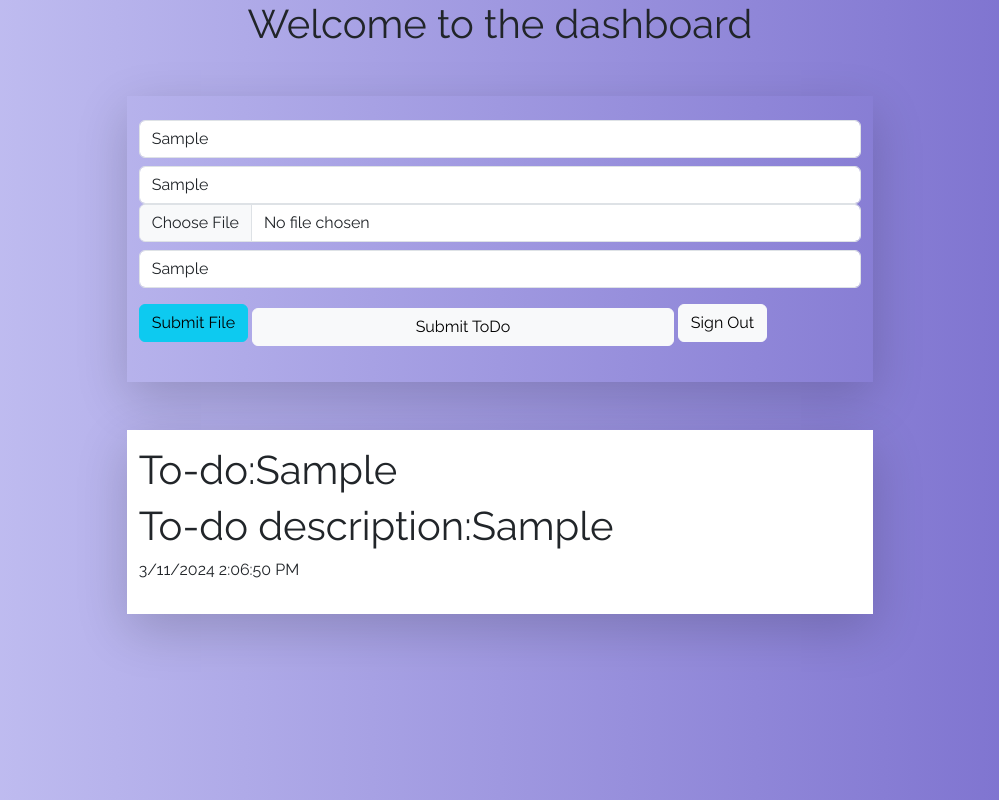
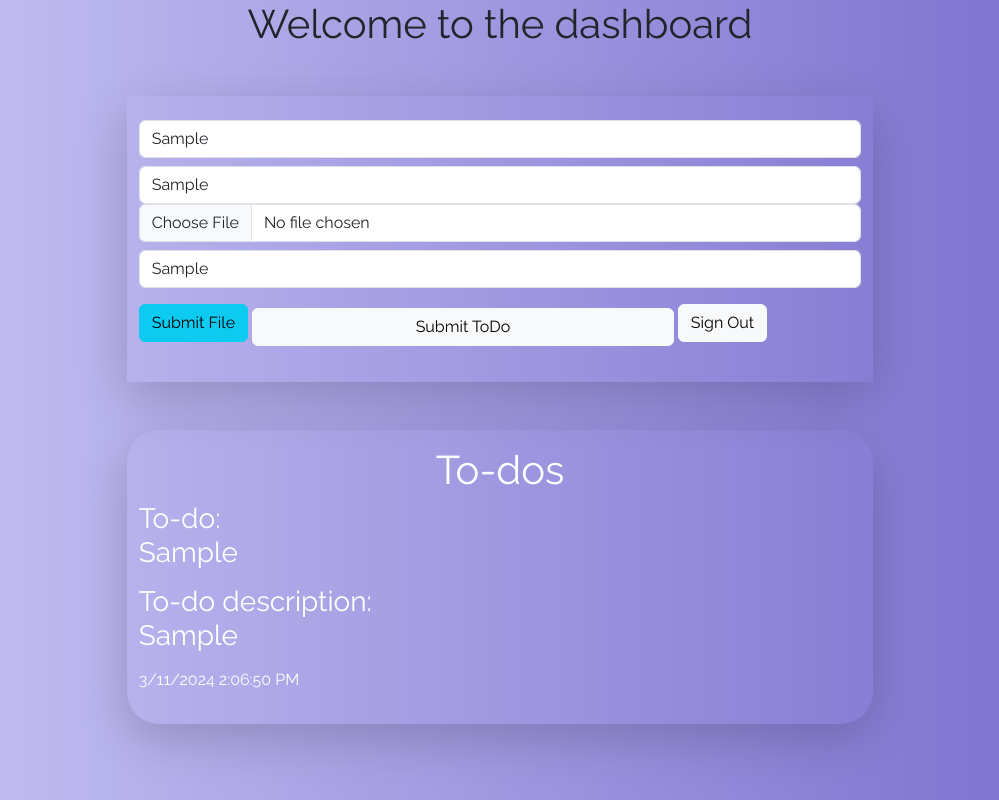
Before and after one commit to Blesso04/Live-coding-test-level-two, a plain HTML site: page public/dashboard.html in a window 1280 px wide. Both pictures are taken after typing "Sample", "Sample", "Sample" into the empty fields and a click on the button "Submit ToDo". Shown: the whole page, without its empty margins (140-1139 px from the left). Drawn offline with Linux system fonts and the light colour scheme; no server answers.

Commit message:
updated a file

```diff
--- a/public/dashboard.html
+++ b/public/dashboard.html
@@ -20,7 +20,7 @@
         <button id="Sign" class="btn btn-light  ">Sign Out</button>
     </div>
 
-    <div id="display" class="mt-5 container-fluid col-lg-7 col-10 mx-auto shadow-lg py-3 bg-white">
+    <div id="display" class="mt-5 container-fluid col-lg-7 col-10 mx-auto shadow-lg py-3 text-white rounded-5">
 
     </div>
 
@@ -87,8 +87,10 @@
     if (saved){
       console.log("saved successfully");
       display.innerHTML =
-      `<h1>To-do:${inputOne} </h1>
-      <h1>To-do description:${inputTwo}</h1>
+      `
+      <h1 class="text-center">To-dos</h1>
+      <h3>To-do:<p>${inputOne}</p> </h3>
+      <h3>To-do description:<p>${inputTwo}</p></h3>
        <p>${date}  ${time}</p> `
     }else{
       console.error("put in something");
```
